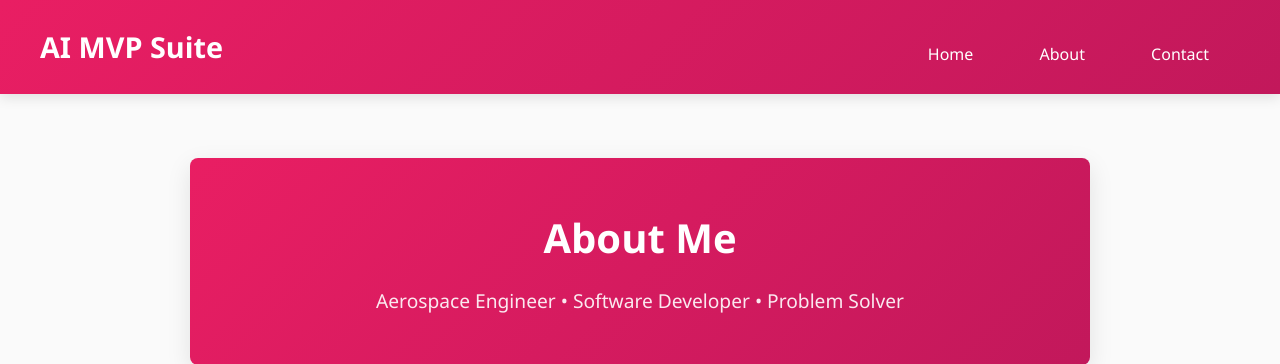
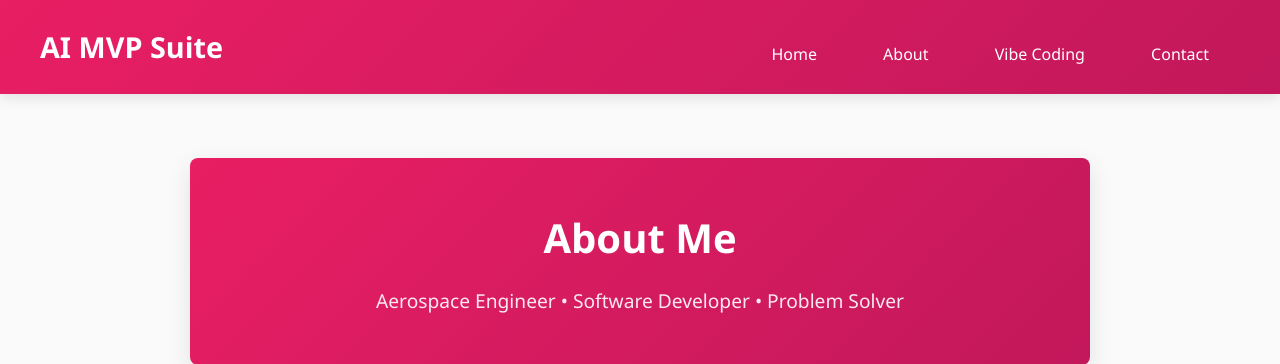
Before and after one commit to GraceWendyAmpiah/ai-mvp-suite, a Python web app: template site/templates/about.html in a window 1280 px wide. Shown: the top 364 px of the page. Run offline with Jinja, Linux system fonts and the light colour scheme; the template is opened without the code that fills it, so the values that code supplies are empty.

Commit message:
Update base.html to include proposal

```diff
--- a/templates/base.html
+++ b/templates/base.html
@@ -11,8 +11,9 @@
         <div class="header-content">
             <h1>AI MVP Suite</h1>
             <nav>
-                <a href="{{ url_for('index') }}">Home</a>
+                 <a href="{{ url_for('index') }}">Home</a>
                 <a href="{{ url_for('about_page') }}">About</a>
+                <a href="{{ url_for('vibe_coding_page') }}">Vibe Coding</a>
                 <a href="#contact" onclick="scrollToContact()">Contact</a>
             </nav>
         </div>
```
